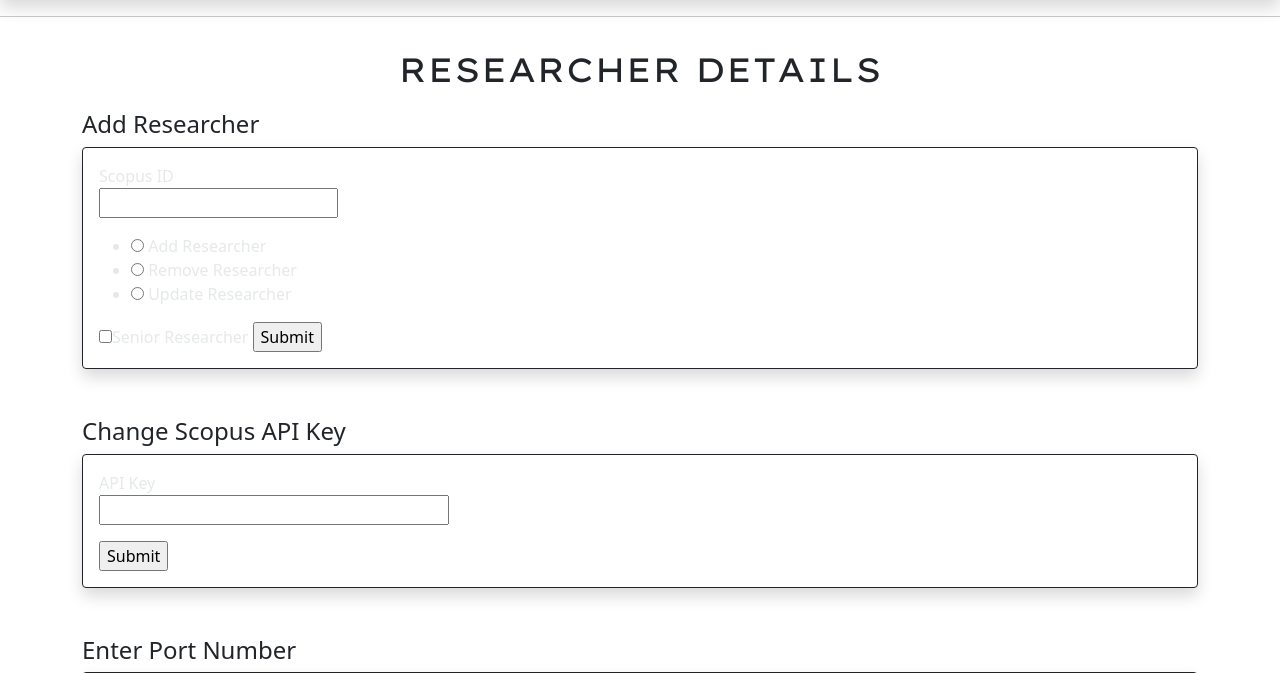
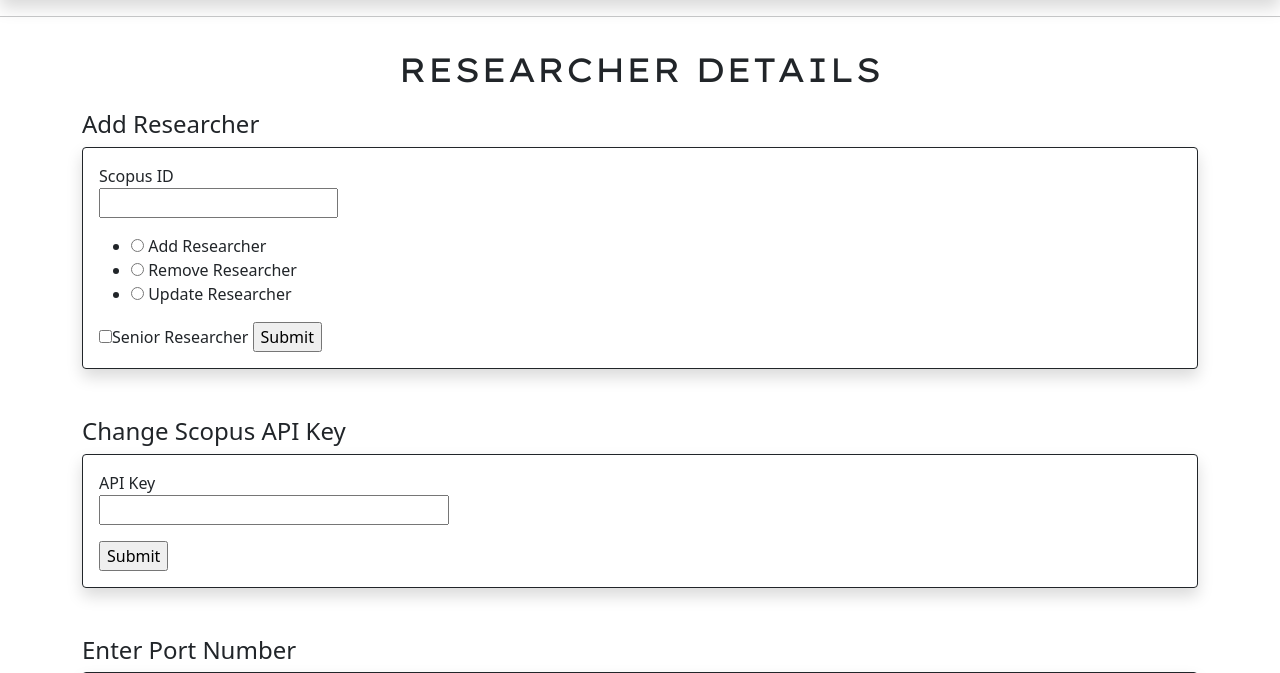
Before and after one commit to Lockcd11/CITS3200-Team43, a Flask app: page /researchers.html in a window 1280 px wide. Shown: the part 66-739 px from the top of the page. Run offline with Flask 2, Linux system fonts and the light colour scheme.

Commit message:
update form text

```diff
--- a/Combined/app/templates/researchers.html
+++ b/Combined/app/templates/researchers.html
@@ -61,7 +61,7 @@
             <!--Table Display -->
             <div>
                 <h4 class="text-dark">Add Researcher</h4>
-                <form class="mb-5 border border-dark rounded shadow p-3" action="" method="post">
+                <form class="mb-5 border border-dark rounded shadow p-3 text-dark" action="" method="post">
                     {{ form1.hidden_tag() }}
                     <div class="mb-3">
                         {{ form1.researcher.label }}<br>
@@ -79,7 +79,7 @@
             </div>
             <div>
                 <h4 class="text-dark">Change Scopus API Key</h4>
-                <form class="mb-5 border border-dark rounded shadow p-3" action="" method="post">
+                <form class="mb-5 border border-dark rounded shadow p-3 text-dark" action="" method="post">
                     {{ form2.hidden_tag() }}
                     <div class="mb-3">
                         {{ form2.APIKey.label }}<br>
```
